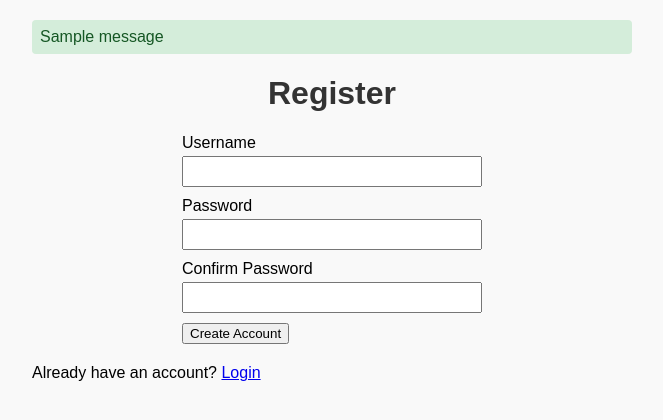
After one commit to SethWatson91/Shopping_List_Python, a Flask app: page /register in a window 1280 px wide. The commit adds this page. Shown: the top 420 px of the page, without its empty margins (308-971 px from the left). Run offline with Flask 3, Linux system fonts and the light colour scheme; one stand-in notice (Sample message) is shown.

Commit message:
Implement user authentication and enhance shopping list functionality. Added user registration and login features, updated database schema to associate items with users, and improved the user interface with a top bar for navigation. Updated README with user account instructions.

```diff
--- a/app.py
+++ b/app.py
@@ -1,40 +1,50 @@
-from flask import Flask, render_template, request, redirect, flash
+from flask import Flask, render_template, request, redirect, flash, session, url_for
 import sqlite3
 import os
+from werkzeug.security import generate_password_hash, check_password_hash
 
 DB_PATH = "shopping_list.db"
 
 
-def get_all_items():
+def get_all_items(user_id: int):
     with sqlite3.connect(DB_PATH) as conn:
         conn.row_factory = sqlite3.Row
         cursor = conn.cursor()
-        cursor.execute("SELECT * FROM items ORDER BY id")
+        cursor.execute(
+            "SELECT * FROM items WHERE user_id = ? ORDER BY id",
+            (user_id,),
+        )
         items = cursor.fetchall()
     return items
 
 
-def add_item(name: str, quantity: int):
+def add_item(user_id: int, name: str, quantity: int):
     with sqlite3.connect(DB_PATH) as conn:
         cursor = conn.cursor()
         cursor.execute(
-            "INSERT INTO items (name, quantity) VALUES (?, ?)",
-            (name, quantity),
+            "INSERT INTO items (name, quantity, user_id) VALUES (?, ?, ?)",
+            (name, quantity, user_id),
         )
         conn.commit()
 
 
-def toggle_item(item_id: int):
+def toggle_item(user_id: int, item_id: int):
     with sqlite3.connect(DB_PATH) as conn:
         cursor = conn.cursor()
-        cursor.execute("UPDATE items SET bought = NOT bought WHERE id = ?", (item_id,))
+        cursor.execute(
+            "UPDATE items SET bought = NOT bought WHERE id = ? AND user_id = ?",
+            (item_id, user_id),
+        )
         conn.commit()
 
 
-def delete_item(item_id: int):
+def delete_item(user_id: int, item_id: int):
     with sqlite3.connect(DB_PATH) as conn:
         cursor = conn.cursor()
-        cursor.execute("DELETE FROM items WHERE id = ?", (item_id,))
+        cursor.execute(
+            "DELETE FROM items WHERE id = ? AND user_id = ?",
+            (item_id, user_id),
+        )
         conn.commit()
 
 
@@ -42,45 +52,137 @@ app = Flask(__name__)
 
 app.secret_key = os.getenv("FLASK_SECRET_KEY", "dev-insecure-key-change-me")
 
+
+def login_required(view_func):
+    def wrapped(*args, **kwargs):
+        if "user_id" not in session:
+            flash("Please log in to access this page.", "error")
+            return redirect(url_for("login"))
+        return view_func(*args, **kwargs)
+
+    wrapped.__name__ = view_func.__name__
+    return wrapped
+
+
+def get_user_by_username(username: str):
+    with sqlite3.connect(DB_PATH) as conn:
+        conn.row_factory = sqlite3.Row
+        cursor = conn.cursor()
+        cursor.execute("SELECT * FROM users WHERE username = ?", (username,))
+        return cursor.fetchone()
+
+
+def create_user(username: str, password: str):
+    password_hash = generate_password_hash(password)
+    with sqlite3.connect(DB_PATH) as conn:
+        cursor = conn.cursor()
+        cursor.execute(
+            "INSERT INTO users (username, password_hash) VALUES (?, ?)",
+            (username, password_hash),
+        )
+        conn.commit()
+
+
 # Home route: display shopping list
 @app.route("/")
+@login_required
 def home():
-    shopping_list = get_all_items()
+    shopping_list = get_all_items(session["user_id"])
     return render_template("index.html", shopping_list=shopping_list)
+
+
+@app.route("/register", methods=["GET", "POST"])
+def register():
+    if request.method == "POST":
+        username = request.form["username"].strip()
+        password = request.form["password"]
+        confirm = request.form["confirm_password"]
+
+        if not username or not password:
+            flash("Username and password are required.", "error")
+            return redirect(url_for("register"))
+
+        if password != confirm:
+            flash("Passwords do not match.", "error")
+            return redirect(url_for("register"))
+
+        if get_user_by_username(username) is not None:
+            flash("Username is already taken.", "error")
+            return redirect(url_for("register"))
+
+        create_user(username, password)
+        flash("Account created. Please log in.", "success")
+        return redirect(url_for("login"))
+
+    return render_template("register.html")
+
+
+@app.route("/login", methods=["GET", "POST"])
+def login():
+    if request.method == "POST":
+        username = request.form["username"].strip()
+        password = request.form["password"]
+
+        user = get_user_by_username(username)
+        if user is None or not check_password_hash(user["password_hash"], password):
+            flash("Invalid username or password.", "error")
+            return redirect(url_for("login"))
+
+        session["user_id"] = user["id"]
+        session["username"] = user["username"]
+        flash("Logged in successfully.", "success")
+        return redirect(url_for("home"))
+
+    return render_template("login.html")
+
+
+@app.route("/logout", methods=["POST"])
+def logout():
+    session.clear()
+    flash("You have been logged out.", "success")
+    return redirect(url_for("login"))
+
 
 # Add a new item
 @app.route("/add", methods=["POST"])
+@login_required
 def add():
+    user_id = session["user_id"]
     name = request.form["name"].strip()
     quantity = request.form["quantity"]
 
     if not name:
         flash("Item name cannot be empty.", "error")
-        return redirect("/")
+        return redirect(url_for("home"))
     try:
         quantity = int(quantity)
         if quantity < 1:
             flash("Quantity must be at least 1.", "error")
-            return redirect("/")
+            return redirect(url_for("home"))
     except ValueError:
         flash("Quantity must be a number.", "error")
-        return redirect("/")
+        return redirect(url_for("home"))
 
-    add_item(name, quantity)
+    add_item(user_id, name, quantity)
     flash(f"Added {quantity} x {name}.", "success")
-    return redirect("/")
+    return redirect(url_for("home"))
+
 
 #toggle bought status
 @app.route("/toggle/<int:item_id>", methods=["POST"])
+@login_required
 def toggle(item_id: int):
-    toggle_item(item_id)
-    return redirect("/")
+    toggle_item(session["user_id"], item_id)
+    return redirect(url_for("home"))
 
-# Delete and item
+
+# Delete an item
 @app.route("/delete/<int:item_id>", methods=["POST"])
+@login_required
 def delete(item_id):
-    delete_item(item_id)
-    return redirect("/")
+    delete_item(session["user_id"], item_id)
+    return redirect(url_for("home"))
+
 
 if __name__ == "__main__":
     app.run(host="0.0.0.0", port=27016, debug=True)
--- a/static/style.css
+++ b/static/style.css
@@ -96,3 +96,48 @@ form.add-item button:hover {
     border-radius: 4px;
     margin-bottom: 5px;
 }
+
+.top-bar {
+    display: flex;
+    justify-content: space-between;
+    align-items: center;
+    padding: 10px 0;
+    margin-bottom: 10px;
+}
+
+.top-bar .app-name {
+    font-weight: bold;
+    font-size: 1.1rem;
+}
+
+.top-bar .welcome {
+    margin-right: 10px;
+}
+
+.top-bar form {
+    display: inline;
+}
+
+.top-bar a {
+    margin-left: 10px;
+}
+
+.auth-form {
+    max-width: 300px;
+    margin: 0 auto 20px auto;
+}
+
+.auth-form div {
+    margin-bottom: 10px;
+}
+
+.auth-form label {
+    display: block;
+    margin-bottom: 4px;
+}
+
+.auth-form input {
+    width: 100%;
+    padding: 6px;
+    box-sizing: border-box;
+}
--- /dev/null
+++ b/templates/register.html
@@ -0,0 +1,42 @@
+<!DOCTYPE html>
+<html lang="en">
+    <head>
+        <meta charset="UTF-8">
+        <title>Register - Shopping List</title>
+        <link rel="stylesheet" href="{{ url_for('static', filename='style.css') }}">
+    </head>
+    <body>
+        {% with messages = get_flashed_messages(with_categories=true) %}
+            {% if messages %}
+                <div class="messages">
+                {% for category, message in messages %}
+                    <div class="{{ category }}">{{ message }}</div>
+                {% endfor %}
+                </div>
+            {% endif %}
+        {% endwith %}
+
+        <h1>Register</h1>
+
+        <form action="{{ url_for('register') }}" method="POST" class="auth-form">
+            <div>
+                <label for="username">Username</label>
+                <input type="text" id="username" name="username" required>
+            </div>
+            <div>
+                <label for="password">Password</label>
+                <input type="password" id="password" name="password" required>
+            </div>
+            <div>
+                <label for="confirm_password">Confirm Password</label>
+                <input type="password" id="confirm_password" name="confirm_password" required>
+            </div>
+            <button type="submit">Create Account</button>
+        </form>
+
+        <p>
+            Already have an account?
+            <a href="{{ url_for('login') }}">Login</a>
+        </p>
+    </body>
+</html>
```
Also changed, not shown: init_db.py (+26 -8 lines), templates/index.html (+17 -0 lines), templates/login.html (added, +38 -0 lines), README.md.
